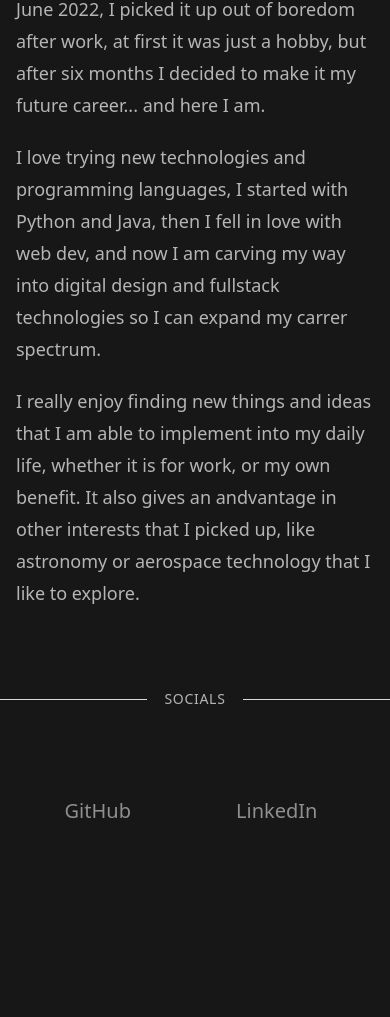
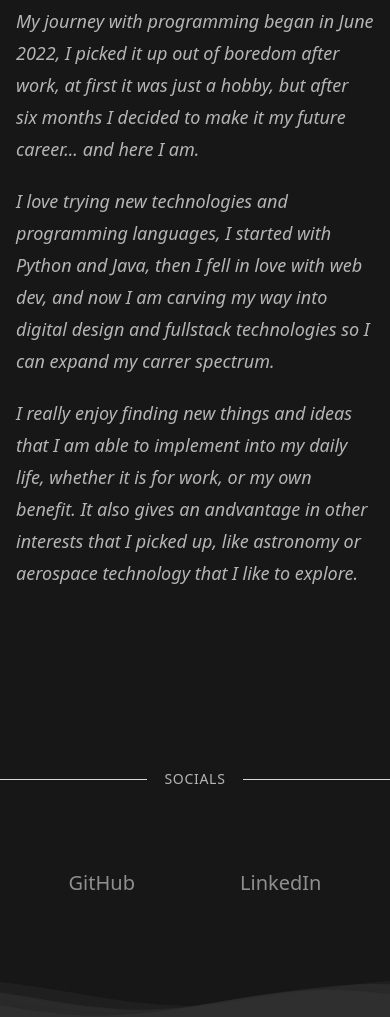
Before and after one commit to MaciekPanek/Portfolio, a React (Vite) app: page / in a window 390 px wide. Shown: the part 3151-4168 px from the top of the page. Before the commit the page ends 4064 px from the top, so only its background shows below. Built offline with nearby package versions, Linux system fonts and the light colour scheme.

Commit message:
path change

```diff
--- a/src/AppLayout.jsx
+++ b/src/AppLayout.jsx
@@ -1,4 +1,4 @@
-import AboutSection from "./features/About/AboutSection";
+import AboutSection from "./features/about/AboutSection";
 import IntroductionSection from "./features/Introduction/IntroductionSection";
 import ProjectsSection from "./features/Projects/ProjectsSection";
 import FooterSection from "./features/footer/FooterSection";
--- a/src/features/about/AboutSection.jsx
+++ b/src/features/about/AboutSection.jsx
@@ -3,9 +3,9 @@ import Paragraph from "./Paragraph";
 
 function AboutSection() {
   return (
-    <section className="h-max px-4 py " id="about">
+    <section className="h-max px-4 mb-40 py " id="about">
       <Heading>About</Heading>
-      <p className="text-dark-200 leading-8 text-center my-20 italic  text-3xl font-extralight  ">
+      <p className="text-dark-200 leading-8 text-center mt-28 mb-28  italic  text-3xl font-extralight  ">
         Have a brief look at some details about me if you are interested :){" "}
       </p>
       <section className="flex flex-col md:flex-row gap-5 md:gap-10 md:justify-center md:items-start items-center  mb-20 ">
@@ -20,24 +20,24 @@ function AboutSection() {
             My name is Maciek Panek. I am 20 years old, I live near city of
             Rzeszów, Poland, and I am a self taught frontend developer.
           </Paragraph>
-          <p className="text-dark-200 leading-8 mt-5 text-lg ">
+          <Paragraph>
             My journey with programming began in June 2022, I picked it up out
             of boredom after work, at first it was just a hobby, but after six
             months I decided to make it my future career... and here I am.
-          </p>
-          <p className="text-dark-200 leading-8 mt-5 text-lg ">
+          </Paragraph>
+          <Paragraph>
             I love trying new technologies and programming languages, I started
             with Python and Java, then I fell in love with web dev, and now I am
             carving my way into digital design and fullstack technologies so I
             can expand my carrer spectrum.
-          </p>
-          <p className="text-dark-200 leading-8 mt-5 text-lg font-extralight ">
+          </Paragraph>
+          <Paragraph>
             I really enjoy finding new things and ideas that I am able to
             implement into my daily life, whether it is for work, or my own
             benefit. It also gives an andvantage in other interests that I
             picked up, like astronomy or aerospace technology that I like to
             explore.
-          </p>
+          </Paragraph>
         </article>
       </section>
     </section>
--- a/src/features/about/Paragraph.jsx
+++ b/src/features/about/Paragraph.jsx
@@ -1,6 +1,6 @@
 function Paragraph({ children }) {
   return (
-    <p className="text-dark-200 leading-8 mt-5 text-lg font-extralight ">
+    <p className="text-dark-200 leading-8 mb-5 lg:mb-10 text-lg font-extralight italic lg:text-2xl ">
       {children}
     </p>
   );
--- a/src/features/footer/FooterSection.jsx
+++ b/src/features/footer/FooterSection.jsx
@@ -2,15 +2,51 @@ import Heading from "../../ui/Heading";
 
 function FooterSection() {
   return (
-    <section>
+    <section id="contact">
       <Heading>Socials</Heading>
 
       <div className="flex items-center justify-around px-4 py-20 ">
-        <a className="text-dark-300 text-xl hover:underline ">GitHub</a>
-        <a className="text-dark-300 text-xl p-2  ">LinkedIn</a>
+        <a className="text-dark-300 text-xl ">GitHub</a>
+        <a className="text-dark-300 text-xl">LinkedIn</a>
+      </div>
+
+      <div>
+        <svg
+          className="waves"
+          xmlns="http://www.w3.org/2000/svg"
+          xmlnsXlink="http://www.w3.org/1999/xlink"
+          viewBox="0 24 150 28"
+          preserveAspectRatio="none"
+          shapeRendering="auto"
+        >
+          <defs>
+            <path
+              id="gentle-wave"
+              d="M-160 44c30 0 58-18 88-18s 58 18 88 18 58-18 88-18 58 18 88 18 v44h-352z"
+            />
+          </defs>
+          <g className="parallax">
+            <use xlinkHref="#gentle-wave" x="48" y="0" fill="#292929" />
+            <use xlinkHref="#gentle-wave" x="48" y="3" fill="#373737" />
+            <use xlinkHref="#gentle-wave" x="48" y="5" fill="#292929" />
+            <use xlinkHref="#gentle-wave" x="48" y="7" fill="#373737" />
+          </g>
+        </svg>
       </div>
     </section>
   );
 }
 
 export default FooterSection;
+
+// 50: "#EDEDED",
+// 100: "#dadada",
+// 200: "#b5b5b5",
+// 300: "#8f8f8f",
+// 400: "#6a6a6a",
+// 500: "#454545",
+// 600: "#373737",
+// 700: "#292929",
+// 800: "#1c1c1c",
+// 850: "#171717",
+// 900: "#0e0e0e",
--- a/src/features/header/HeaderSection.jsx
+++ b/src/features/header/HeaderSection.jsx
@@ -15,7 +15,7 @@ function HeaderSection() {
         const section = document.getElementById(sectionId);
         if (section) {
           const rect = section.getBoundingClientRect();
-          if (rect.top <= 100 && rect.bottom >= 100) {
+          if (rect.top <= 500 && rect.bottom >= 500) {
             setActiveLink(sectionId);
             break;
           }
--- a/src/index.css
+++ b/src/index.css
@@ -112,3 +112,65 @@ body {
     transform: rotate(360deg);
   }
 }
+
+.waves {
+  position: relative;
+  width: 100%;
+  height: 300px;
+  margin-bottom: -7px; /*Fix for safari gap*/
+  min-height: 100px;
+  max-height: 5000px;
+}
+/* @media (min-width: 768px) {
+  .waves {
+    height: 40px;
+    min-height: 40px;
+  }
+} */
+
+/* Animation */
+
+.parallax > use {
+  animation: move-forever 50s cubic-bezier(0.55, 0.5, 0.45, 0.5) infinite;
+}
+.parallax > use:nth-child(1) {
+  animation-delay: -2s;
+  animation-duration: 15s;
+  opacity: 0.5;
+}
+.parallax > use:nth-child(2) {
+  animation-delay: -3s;
+  animation-duration: 20s;
+  opacity: 0.5;
+}
+.parallax > use:nth-child(3) {
+  animation-delay: -4s;
+  animation-duration: 25s;
+  opacity: 0.5;
+}
+.parallax > use:nth-child(4) {
+  animation-delay: -5s;
+  animation-duration: 30s;
+  opacity: 0.5;
+}
+@keyframes move-forever {
+  0% {
+    transform: translate3d(-90px, 0, 0);
+  }
+  100% {
+    transform: translate3d(85px, 0, 0);
+  }
+}
+/*Shrinking for mobile*/
+@media (max-width: 768px) {
+  .waves {
+    height: 40px;
+    min-height: 40px;
+  }
+  .content {
+    height: 30vh;
+  }
+  h1 {
+    font-size: 24px;
+  }
+}
```
